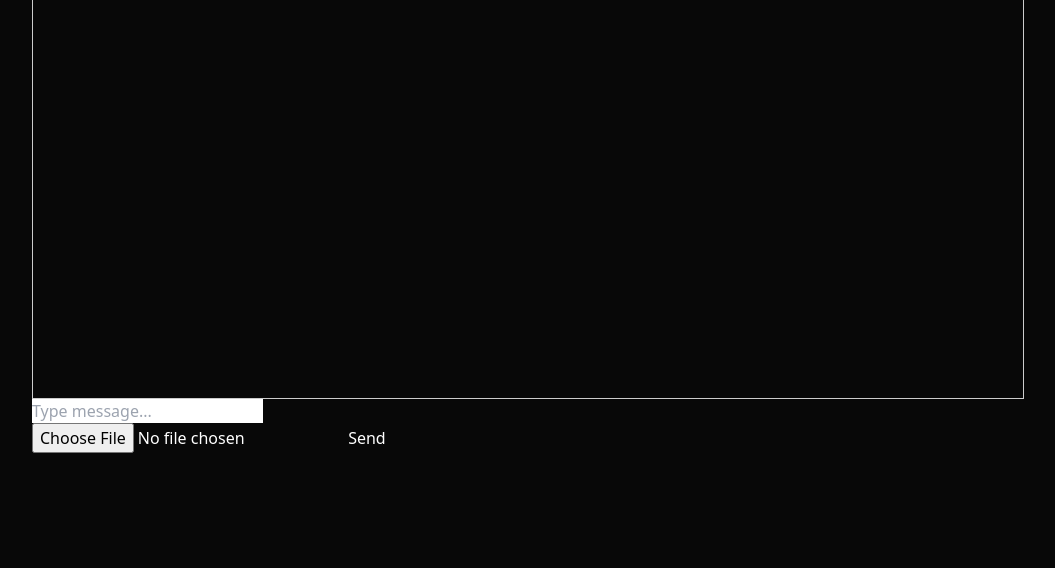
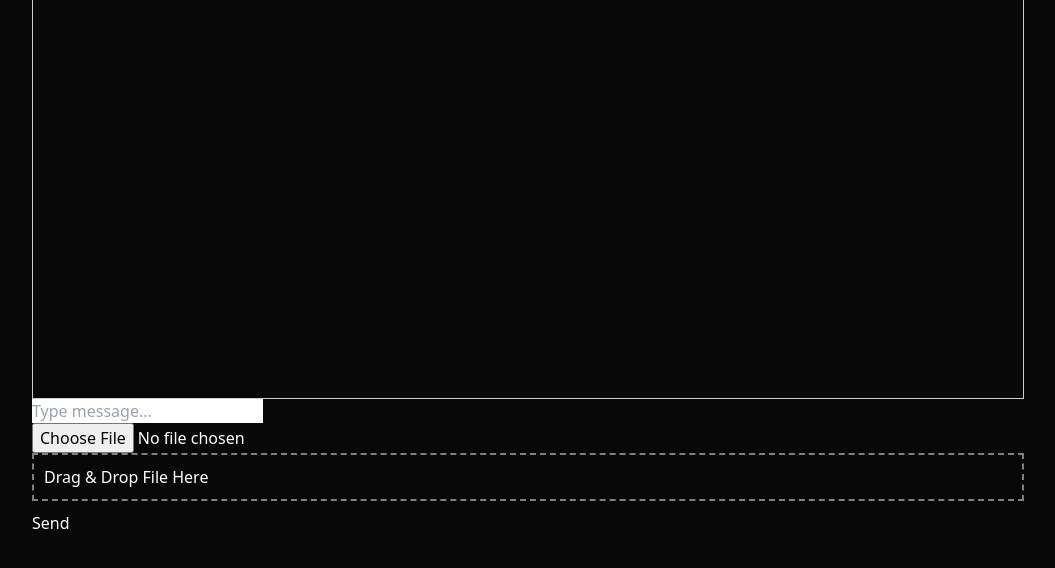
Before and after one commit to mayankjangra525/SyncSpace, a Flask app: template templates/chat.html in a window 1280 px wide. Shown: the part 153-721 px from the top of the page, without its empty margins (112-1167 px from the left). Run offline with Flask 3, Linux system fonts and the light colour scheme; the template is opened without the code that fills it, so the values that code supplies are empty; the visitor is signed in with stand-in values (Sample User, id 1); some libraries are stand-ins or nearby versions.

Commit message:
add the drag and drop system

```diff
--- a/templates/chat.html
+++ b/templates/chat.html
@@ -11,6 +11,9 @@
 <input type="text" id="chat-input" placeholder="Type message...">
 <p id="typing-indicator" style="color: gray;"></p>
 <input type="file" id="file-input">
+<div id="drop-area" style="border:2px dashed gray; padding:10px; margin-bottom:10px;">
+    Drag & Drop File Here
+</div>
 <button onclick="sendMessage()">Send</button>
 <div id="chat-box" class="space-y-2">
 
@@ -192,7 +195,18 @@ socket.on('update_users', function(users) {
     });
 });
 if (data.file) {
-    msg.innerHTML += `
+    const file = data.file.toLowerCase();
+
+    // 🖼️ IMAGE CHECK
+    if (file.endsWith(".png") || file.endsWith(".jpg") || file.endsWith(".jpeg") || file.endsWith(".gif")) {
+        contentHTML += `
+            <div>
+                <img src="/download/${data.file}" style="max-width:200px; border-radius:8px;">
+            </div>
+        `;
+    } else {
+        // 📎 NORMAL FILE
+        contentHTML += `
             <div>
                 <a href="/download/${data.file}" target="_blank">
                     📎 ${data.file}
@@ -200,6 +214,44 @@ if (data.file) {
             </div>
         `;
     }
+}
+//-----------logic for drag and dorp --------
+const dropArea = document.getElementById("drop-area");
+
+dropArea.addEventListener("dragover", (e) => {
+    e.preventDefault();
+    dropArea.style.background = "#222";
+});
+
+dropArea.addEventListener("dragleave", () => {
+    dropArea.style.background = "";
+});
+
+dropArea.addEventListener("drop", (e) => {
+    e.preventDefault();
+
+    const file = e.dataTransfer.files[0];
+
+    if (!file) return;
+
+    const formData = new FormData();
+    formData.append("file", file);
+
+    fetch("/upload_chat_file/{{ project.id }}", {
+        method: "POST",
+        body: formData
+    })
+    .then(res => res.json())
+    .then(data => {
+        socket.emit('send_message', {
+            file: data.filename,
+            username: "{{ current_user.username }}",
+            project_id: projectId
+        });
+    });
+
+    dropArea.style.background = "";
+});
 </script>
 
 {% endblock %}
```
Also changed, not shown: uploads/modi ji (1).webp (added). Lines whose indentation alone changed are shown as unchanged.
